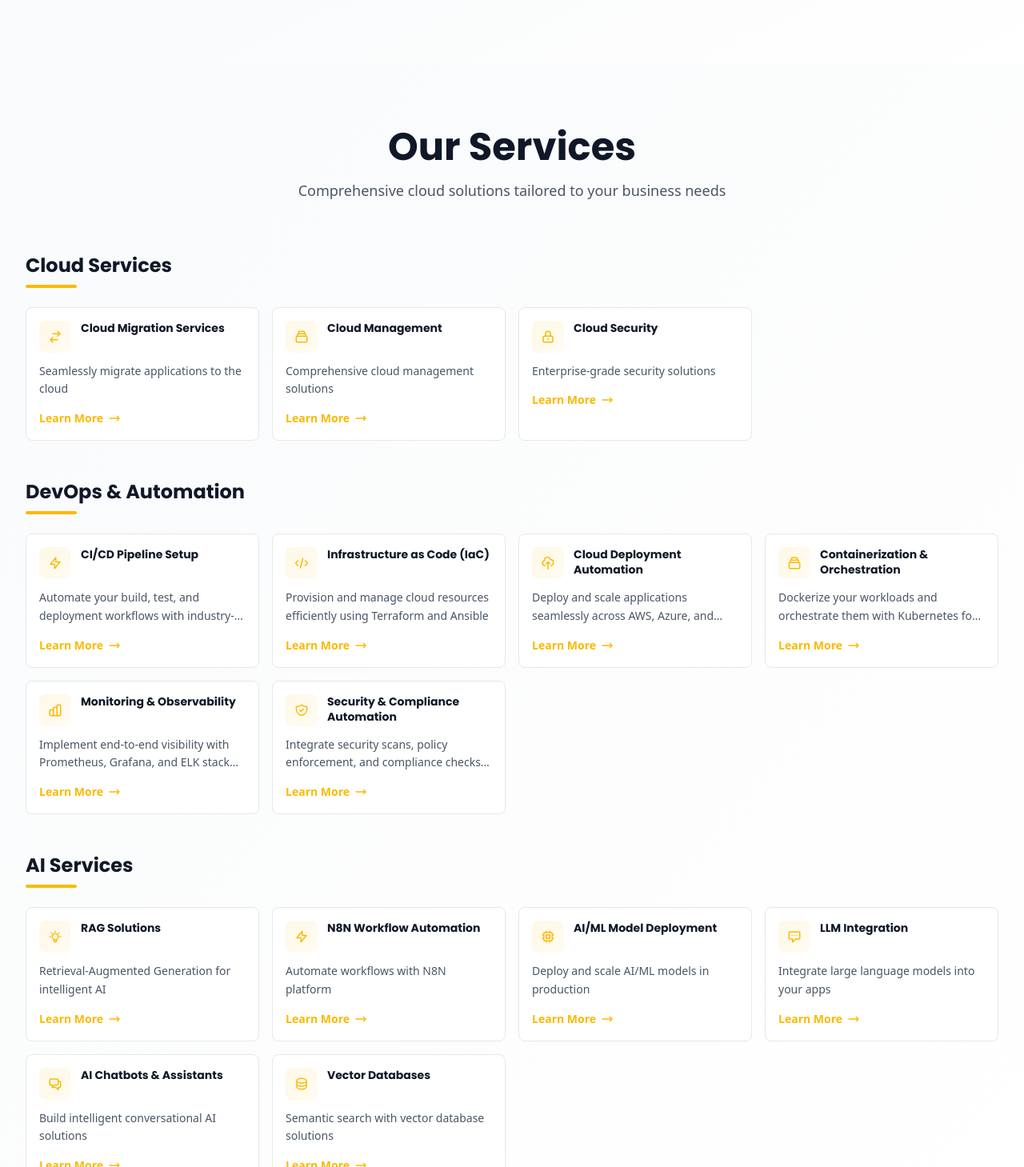
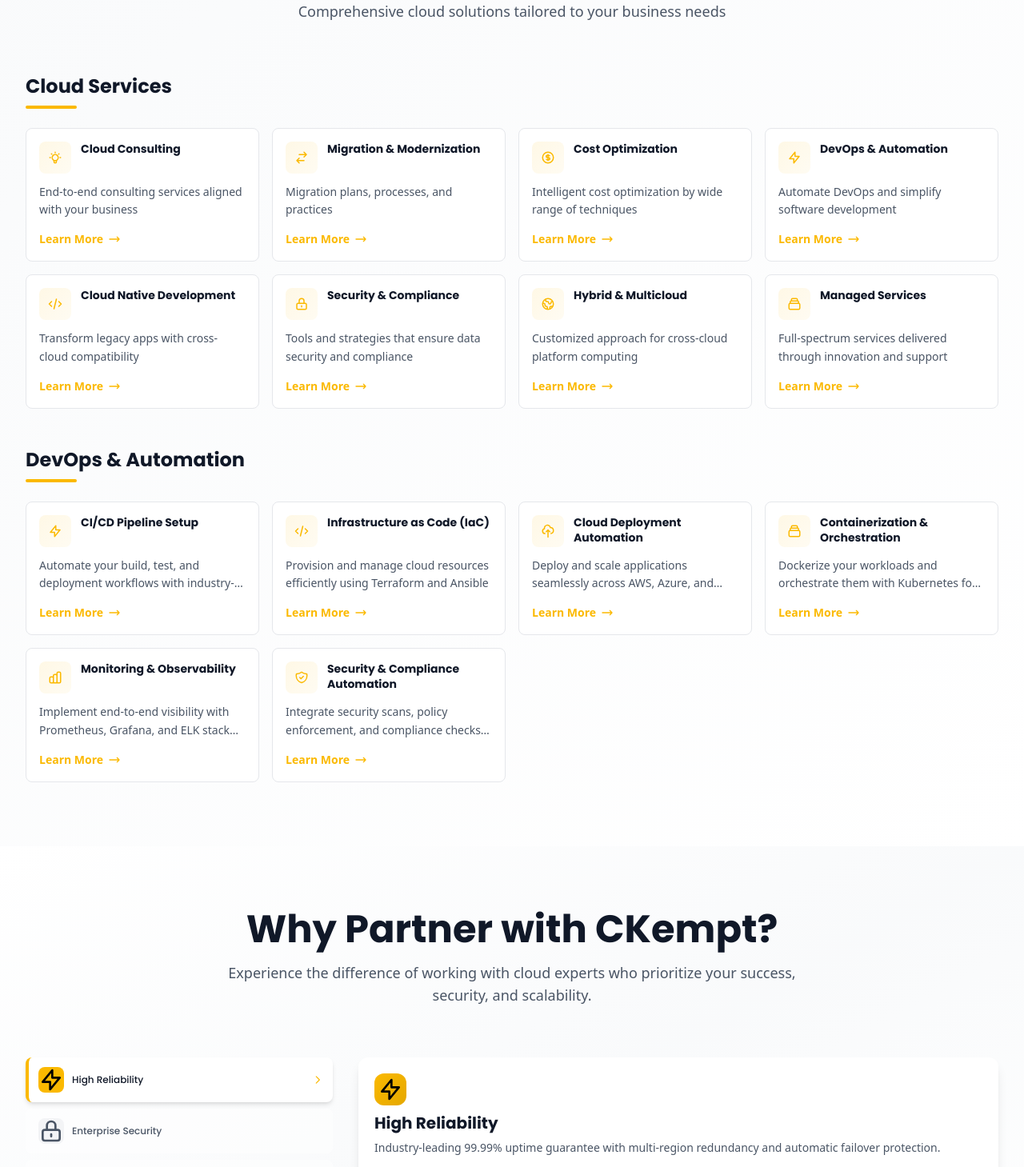
Before and after one commit to sanket0116/CKempt, a Next.js app: page / in a window 1280 px wide. Shown: the part 1341-2800 px from the top of the page at 80% size. Built offline with nearby package versions, Linux system fonts and the light colour scheme.

Commit message:
new website icon added new form submit service added AI services hided

```diff
--- a/app/components/AboutUs.tsx
+++ b/app/components/AboutUs.tsx
@@ -57,7 +57,7 @@ export default function AboutUs({
   ];
 
   return (
-    <section id="about" className="py-20 px-4 sm:px-6 lg:px-8 bg-gradient-to-br from-white via-gray-50 to-white reveal">
+    <section id="about" className="py-8 md:py-10 lg:py-12 px-4 sm:px-6 lg:px-8 bg-gradient-to-br from-white via-gray-50 to-white reveal">
       <div className="max-w-7xl mx-auto">
         <div className="grid lg:grid-cols-2 gap-12 items-center">
           {/* Left Side - Content */}
--- a/app/components/Header.tsx
+++ b/app/components/Header.tsx
@@ -132,7 +132,9 @@ export default function Header({ onContactClick, categorizedServices }: HeaderPr
                           { key: 'cloud', label: 'Cloud Services' },
                           { key: 'devops', label: 'DevOps & Automation' },
                           { key: 'ai', label: 'AI' }
-                        ].map((tab) => (
+                        ]
+                          .filter((tab) => categorizedServices[tab.key as keyof typeof categorizedServices]?.length > 0)
+                          .map((tab) => (
                             <button
                               key={tab.key}
                               onClick={() => setActiveServiceTab(tab.key)}
--- a/app/components/ServicesGrid.tsx
+++ b/app/components/ServicesGrid.tsx
@@ -45,7 +45,11 @@ export default function ServicesGrid({
 
         {/* Services by Category */}
         <div className="space-y-12">
-          {categories.map((category) => (
+          {categories.map((category) => {
+            // Hide category if it has no services
+            if (category.services.length === 0) return null;
+
+            return (
               <div key={category.key}>
                 {/* Category Title */}
                 <div className="mb-6">
@@ -91,7 +95,8 @@ export default function ServicesGrid({
                   ))}
                 </div>
               </div>
-          ))}
+            );
+          })}
         </div>
       </div>
     </section>
--- /dev/null
+++ b/app/icon.tsx
@@ -0,0 +1,43 @@
+import { ImageResponse } from 'next/og';
+
+// Image metadata
+export const size = {
+  width: 32,
+  height: 32,
+};
+export const contentType = 'image/png';
+
+// Icon component
+export default function Icon() {
+  return new ImageResponse(
+    (
+      <div
+        style={{
+          width: '100%',
+          height: '100%',
+          display: 'flex',
+          alignItems: 'center',
+          justifyContent: 'center',
+          background: 'linear-gradient(135deg, #FBB900 0%, #e5a800 100%)',
+          borderRadius: '6px',
+        }}
+      >
+        <svg
+          width="20"
+          height="20"
+          viewBox="0 0 24 24"
+          fill="none"
+          stroke="white"
+          strokeWidth="2.5"
+          strokeLinecap="round"
+          strokeLinejoin="round"
+        >
+          <path d="M3 15a4 4 0 004 4h9a5 5 0 10-.1-9.999 5.002 5.002 0 10-9.78 2.096A4.001 4.001 0 003 15z" />
+        </svg>
+      </div>
+    ),
+    {
+      ...size,
+    }
+  );
+}
--- a/app/page.tsx
+++ b/app/page.tsx
@@ -16,34 +16,84 @@ import Footer from './components/Footer';
 const categorizedServices = {
   cloud: [
     {
+      slug: 'cloud-consulting',
+      title: 'Cloud Consulting',
+      icon: (
+        <svg className="w-6 h-6" fill="none" stroke="currentColor" viewBox="0 0 24 24">
+          <path strokeLinecap="round" strokeLinejoin="round" strokeWidth={2} d="M9.663 17h4.673M12 3v1m6.364 1.636l-.707.707M21 12h-1M4 12H3m3.343-5.657l-.707-.707m2.828 9.9a5 5 0 117.072 0l-.548.547A3.374 3.374 0 0014 18.469V19a2 2 0 11-4 0v-.531c0-.895-.356-1.754-.988-2.386l-.548-.547z" />
+        </svg>
+      ),
+      excerpt: 'End-to-end consulting services aligned with your business'
+    },
+    {
       slug: 'modernization-migration',
-      title: 'Cloud Migration Services',
+      title: 'Migration & Modernization',
       icon: (
         <svg className="w-6 h-6" fill="none" stroke="currentColor" viewBox="0 0 24 24">
           <path strokeLinecap="round" strokeLinejoin="round" strokeWidth={2} d="M8 7h12m0 0l-4-4m4 4l-4 4m0 6H4m0 0l4 4m-4-4l4-4" />
         </svg>
       ),
-      excerpt: 'Seamlessly migrate applications to the cloud'
+      excerpt: 'Migration plans, processes, and practices'
     },
     {
-      slug: 'cloud-management',
-      title: 'Cloud Management',
+      slug: 'cost-optimization',
+      title: 'Cost Optimization',
+      icon: (
+        <svg className="w-6 h-6" fill="none" stroke="currentColor" viewBox="0 0 24 24">
+          <path strokeLinecap="round" strokeLinejoin="round" strokeWidth={2} d="M12 8c-1.657 0-3 .895-3 2s1.343 2 3 2 3 .895 3 2-1.343 2-3 2m0-8c1.11 0 2.08.402 2.599 1M12 8V7m0 1v8m0 0v1m0-1c-1.11 0-2.08-.402-2.599-1M21 12a9 9 0 11-18 0 9 9 0 0118 0z" />
+        </svg>
+      ),
+      excerpt: 'Intelligent cost optimization by wide range of techniques'
+    },
+    {
+      slug: 'devops-automation',
+      title: 'DevOps & Automation',
+      icon: (
+        <svg className="w-6 h-6" fill="none" stroke="currentColor" viewBox="0 0 24 24">
+          <path strokeLinecap="round" strokeLinejoin="round" strokeWidth={2} d="M13 10V3L4 14h7v7l9-11h-7z" />
+        </svg>
+      ),
+      excerpt: 'Automate DevOps and simplify software development'
+    },
+    {
+      slug: 'cloud-native-development',
+      title: 'Cloud Native Development',
+      icon: (
+        <svg className="w-6 h-6" fill="none" stroke="currentColor" viewBox="0 0 24 24">
+          <path strokeLinecap="round" strokeLinejoin="round" strokeWidth={2} d="M10 20l4-16m4 4l4 4-4 4M6 16l-4-4 4-4" />
+        </svg>
+      ),
+      excerpt: 'Transform legacy apps with cross-cloud compatibility'
+    },
+    {
+      slug: 'security-compliance',
+      title: 'Security & Compliance',
+      icon: (
+        <svg className="w-6 h-6" fill="none" stroke="currentColor" viewBox="0 0 24 24">
+          <path strokeLinecap="round" strokeLinejoin="round" strokeWidth={2} d="M12 15v2m-6 4h12a2 2 0 002-2v-6a2 2 0 00-2-2H6a2 2 0 00-2 2v6a2 2 0 002 2zm10-10V7a4 4 0 00-8 0v4h8z" />
+        </svg>
+      ),
+      excerpt: 'Tools and strategies that ensure data security and compliance'
+    },
+    {
+      slug: 'hybrid-multicloud',
+      title: 'Hybrid & Multicloud',
+      icon: (
+        <svg className="w-6 h-6" fill="none" stroke="currentColor" viewBox="0 0 24 24">
+          <path strokeLinecap="round" strokeLinejoin="round" strokeWidth={2} d="M3.055 11H5a2 2 0 012 2v1a2 2 0 002 2 2 2 0 012 2v2.945M8 3.935V5.5A2.5 2.5 0 0010.5 8h.5a2 2 0 012 2 2 2 0 104 0 2 2 0 012-2h1.064M15 20.488V18a2 2 0 012-2h3.064M21 12a9 9 0 11-18 0 9 9 0 0118 0z" />
+        </svg>
+      ),
+      excerpt: 'Customized approach for cross-cloud platform computing'
+    },
+    {
+      slug: 'managed-services',
+      title: 'Managed Services',
       icon: (
         <svg className="w-6 h-6" fill="none" stroke="currentColor" viewBox="0 0 24 24">
           <path strokeLinecap="round" strokeLinejoin="round" strokeWidth={2} d="M19 11H5m14 0a2 2 0 012 2v6a2 2 0 01-2 2H5a2 2 0 01-2-2v-6a2 2 0 012-2m14 0V9a2 2 0 00-2-2M5 11V9a2 2 0 012-2m0 0V5a2 2 0 012-2h6a2 2 0 012 2v2M7 7h10" />
         </svg>
       ),
-      excerpt: 'Comprehensive cloud management solutions'
-    },
-    {
-      slug: 'cloud-security',
-      title: 'Cloud Security',
-      icon: (
-        <svg className="w-6 h-6" fill="none" stroke="currentColor" viewBox="0 0 24 24">
-          <path strokeLinecap="round" strokeLinejoin="round" strokeWidth={2} d="M12 15v2m-6 4h12a2 2 0 002-2v-6a2 2 0 00-2-2H6a2 2 0 00-2 2v6a2 2 0 002 2zm10-10V7a4 4 0 00-8 0v4h8z" />
-        </svg>
-      ),
-      excerpt: 'Enterprise-grade security solutions'
+      excerpt: 'Full-spectrum services delivered through innovation and support'
     }
   ],
   devops: [
@@ -108,68 +158,70 @@ const categorizedServices = {
       excerpt: 'Integrate security scans, policy enforcement, and compliance checks into your pipelines'
     }
   ],
-  ai: [
-    {
-      slug: 'rag-solutions',
-      title: 'RAG Solutions',
-      icon: (
-        <svg className="w-6 h-6" fill="none" stroke="currentColor" viewBox="0 0 24 24">
-          <path strokeLinecap="round" strokeLinejoin="round" strokeWidth={2} d="M9.663 17h4.673M12 3v1m6.364 1.636l-.707.707M21 12h-1M4 12H3m3.343-5.657l-.707-.707m2.828 9.9a5 5 0 117.072 0l-.548.547A3.374 3.374 0 0014 18.469V19a2 2 0 11-4 0v-.531c0-.895-.356-1.754-.988-2.386l-.548-.547z" />
-        </svg>
-      ),
-      excerpt: 'Retrieval-Augmented Generation for intelligent AI'
-    },
-    {
-      slug: 'n8n-automation',
-      title: 'N8N Workflow Automation',
-      icon: (
-        <svg className="w-6 h-6" fill="none" stroke="currentColor" viewBox="0 0 24 24">
-          <path strokeLinecap="round" strokeLinejoin="round" strokeWidth={2} d="M13 10V3L4 14h7v7l9-11h-7z" />
-        </svg>
-      ),
-      excerpt: 'Automate workflows with N8N platform'
-    },
-    {
-      slug: 'ai-ml-models',
-      title: 'AI/ML Model Deployment',
-      icon: (
-        <svg className="w-6 h-6" fill="none" stroke="currentColor" viewBox="0 0 24 24">
-          <path strokeLinecap="round" strokeLinejoin="round" strokeWidth={2} d="M9 3v2m6-2v2M9 19v2m6-2v2M5 9H3m2 6H3m18-6h-2m2 6h-2M7 19h10a2 2 0 002-2V7a2 2 0 00-2-2H7a2 2 0 00-2 2v10a2 2 0 002 2zM9 9h6v6H9V9z" />
-        </svg>
-      ),
-      excerpt: 'Deploy and scale AI/ML models in production'
-    },
-    {
-      slug: 'llm-integration',
-      title: 'LLM Integration',
-      icon: (
-        <svg className="w-6 h-6" fill="none" stroke="currentColor" viewBox="0 0 24 24">
-          <path strokeLinecap="round" strokeLinejoin="round" strokeWidth={2} d="M8 10h.01M12 10h.01M16 10h.01M9 16H5a2 2 0 01-2-2V6a2 2 0 012-2h14a2 2 0 012 2v8a2 2 0 01-2 2h-5l-5 5v-5z" />
-        </svg>
-      ),
-      excerpt: 'Integrate large language models into your apps'
-    },
-    {
-      slug: 'ai-chatbots',
-      title: 'AI Chatbots & Assistants',
-      icon: (
-        <svg className="w-6 h-6" fill="none" stroke="currentColor" viewBox="0 0 24 24">
-          <path strokeLinecap="round" strokeLinejoin="round" strokeWidth={2} d="M17 8h2a2 2 0 012 2v6a2 2 0 01-2 2h-2v4l-4-4H9a1.994 1.994 0 01-1.414-.586m0 0L11 14h4a2 2 0 002-2V6a2 2 0 00-2-2H5a2 2 0 00-2 2v6a2 2 0 002 2h2v4l.586-.586z" />
-        </svg>
-      ),
-      excerpt: 'Build intelligent conversational AI solutions'
-    },
-    {
-      slug: 'vector-databases',
-      title: 'Vector Databases',
-      icon: (
-        <svg className="w-6 h-6" fill="none" stroke="currentColor" viewBox="0 0 24 24">
-          <path strokeLinecap="round" strokeLinejoin="round" strokeWidth={2} d="M4 7v10c0 2.21 3.582 4 8 4s8-1.79 8-4V7M4 7c0 2.21 3.582 4 8 4s8-1.79 8-4M4 7c0-2.21 3.582-4 8-4s8 1.79 8 4m0 5c0 2.21-3.582 4-8 4s-8-1.79-8-4" />
-        </svg>
-      ),
-      excerpt: 'Semantic search with vector database solutions'
-    }
-  ]
+  ai: []
+  // AI Services - Temporarily hidden
+  // /* ai: [
+  //   {
+  //     slug: 'rag-solutions',
+  //     title: 'RAG Solutions',
+  //     icon: (
+  //       <svg className="w-6 h-6" fill="none" stroke="currentColor" viewBox="0 0 24 24">
+  //         <path strokeLinecap="round" strokeLinejoin="round" strokeWidth={2} d="M9.663 17h4.673M12 3v1m6.364 1.636l-.707.707M21 12h-1M4 12H3m3.343-5.657l-.707-.707m2.828 9.9a5 5 0 117.072 0l-.548.547A3.374 3.374 0 0014 18.469V19a2 2 0 11-4 0v-.531c0-.895-.356-1.754-.988-2.386l-.548-.547z" />
+  //       </svg>
+  //     ),
+  //     excerpt: 'Retrieval-Augmented Generation for intelligent AI'
+  //   },
+  //   {
+  //     slug: 'n8n-automation',
+  //     title: 'N8N Workflow Automation',
+  //     icon: (
+  //       <svg className="w-6 h-6" fill="none" stroke="currentColor" viewBox="0 0 24 24">
+  //         <path strokeLinecap="round" strokeLinejoin="round" strokeWidth={2} d="M13 10V3L4 14h7v7l9-11h-7z" />
+  //       </svg>
+  //     ),
+  //     excerpt: 'Automate workflows with N8N platform'
+  //   },
+  //   {
+  //     slug: 'ai-ml-models',
+  //     title: 'AI/ML Model Deployment',
+  //     icon: (
+  //       <svg className="w-6 h-6" fill="none" stroke="currentColor" viewBox="0 0 24 24">
+  //         <path strokeLinecap="round" strokeLinejoin="round" strokeWidth={2} d="M9 3v2m6-2v2M9 19v2m6-2v2M5 9H3m2 6H3m18-6h-2m2 6h-2M7 19h10a2 2 0 002-2V7a2 2 0 00-2-2H7a2 2 0 00-2 2v10a2 2 0 002 2zM9 9h6v6H9V9z" />
+  //       </svg>
+  //     ),
+  //     excerpt: 'Deploy and scale AI/ML models in production'
+  //   },
+  //   {
+  //     slug: 'llm-integration',
+  //     title: 'LLM Integration',
+  //     icon: (
+  //       <svg className="w-6 h-6" fill="none" stroke="currentColor" viewBox="0 0 24 24">
+  //         <path strokeLinecap="round" strokeLinejoin="round" strokeWidth={2} d="M8 10h.01M12 10h.01M16 10h.01M9 16H5a2 2 0 01-2-2V6a2 2 0 012-2h14a2 2 0 012 2v8a2 2 0 01-2 2h-5l-5 5v-5z" />
+  //       </svg>
+  //     ),
+  //     excerpt: 'Integrate large language models into your apps'
+  //   },
+  //   {
+  //     slug: 'ai-chatbots',
+  //     title: 'AI Chatbots & Assistants',
+  //     icon: (
+  //       <svg className="w-6 h-6" fill="none" stroke="currentColor" viewBox="0 0 24 24">
+  //         <path strokeLinecap="round" strokeLinejoin="round" strokeWidth={2} d="M17 8h2a2 2 0 012 2v6a2 2 0 01-2 2h-2v4l-4-4H9a1.994 1.994 0 01-1.414-.586m0 0L11 14h4a2 2 0 002-2V6a2 2 0 00-2-2H5a2 2 0 00-2 2v6a2 2 0 002 2h2v4l.586-.586z" />
+  //       </svg>
+  //     ),
+  //     excerpt: 'Build intelligent conversational AI solutions'
+  //   },
+  //   {
+  //     slug: 'vector-databases',
+  //     title: 'Vector Databases',
+  //     icon: (
+  //       <svg className="w-6 h-6" fill="none" stroke="currentColor" viewBox="0 0 24 24">
+  //         <path strokeLinecap="round" strokeLinejoin="round" strokeWidth={2} d="M4 7v10c0 2.21 3.582 4 8 4s8-1.79 8-4V7M4 7c0 2.21 3.582 4 8 4s8-1.79 8-4M4 7c0-2.21 3.582-4 8-4s8 1.79 8 4m0 5c0 2.21-3.582 4-8 4s-8-1.79-8-4" />
+  //       </svg>
+  //     ),
+  //     excerpt: 'Semantic search with vector database solutions'
+  //   }
+  // ] */
 };
 
 // Main services for homepage grid
```
Also changed, not shown: app/components/CallbackForm.tsx (+83 -9 lines), app/components/ContactModal.tsx (+88 -13 lines), app/components/Hero.tsx (+7 -7 lines). Lines whose indentation alone changed are shown as unchanged.
